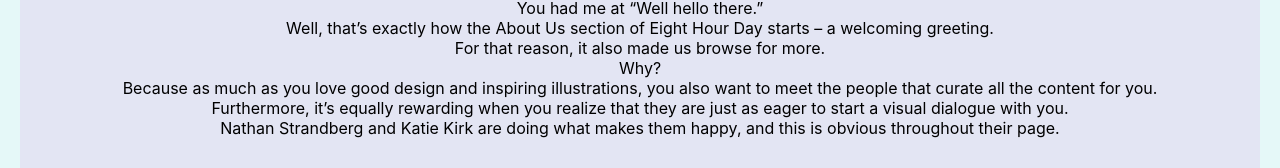
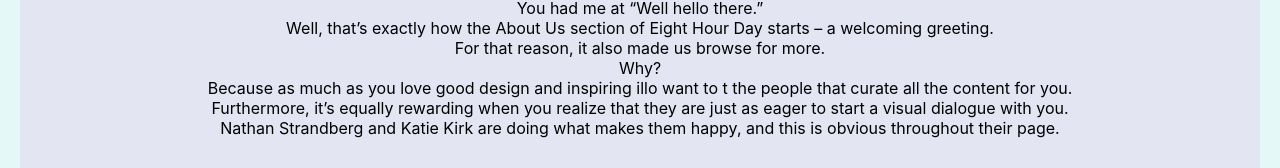
Before and after one commit to AjayManinder/practice, a React (Create React App) app: page /About in a window 1280 px wide. Shown: the part 552-720 px from the top of the page. Built offline with nearby package versions, Linux system fonts and the light colour scheme.

Commit message:
Update About.js

```diff
--- a/src/Pages/About.js
+++ b/src/Pages/About.js
@@ -25,7 +25,7 @@
 
     <div> Why?</div>
 
-    <div> Because as much as you love good design and inspiring illustrations, you also want to meet the people that curate all the content for you.</div>
+    <div> Because as much as you love good design and inspiring illo want to t the people that curate all the content for you.</div>
 
     <div> Furthermore, it’s equally rewarding when you realize that they are just as eager to start a visual dialogue with you.</div>
 
```
